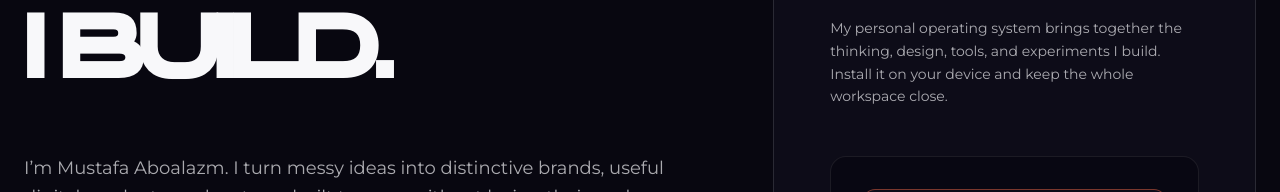
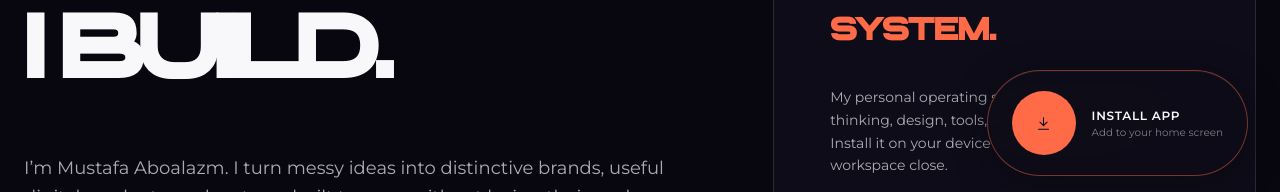
Before and after one commit to 3boalazm/aboalazm-os, a Next.js app: page /developer in a window 1280 px wide. Shown: the part 608-800 px from the top of the page. Built offline with nearby package versions, Linux system fonts and the light colour scheme; no server answers.

Commit message:
Revert unintended developer showcase changes

```diff
--- a/components/pwa/pwa-install-button.tsx
+++ b/components/pwa/pwa-install-button.tsx
@@ -9,7 +9,7 @@ interface InstallPromptEvent extends Event {
   userChoice: Promise<{ outcome: "accepted" | "dismissed"; platform: string }>;
 }
 
-export function PwaInstallButton({ variant = "floating" }: { variant?: "floating" | "inline" }) {
+export function PwaInstallButton() {
   const { lang } = useLang();
   const ar = lang === "ar";
   const buttonRef = useRef<HTMLButtonElement>(null);
@@ -88,8 +88,8 @@ export function PwaInstallButton({ variant = "floating" }: { variant?: "floating
 
   return (
     <div
-      className={variant === "floating" ? "fixed end-4 z-[80] flex flex-col items-end" : "relative flex w-full flex-col items-start"}
-      style={variant === "floating" ? { bottom: "calc(env(safe-area-inset-bottom, 0px) + 1rem)" } : undefined}
+      className="fixed end-4 z-[80] flex flex-col items-end"
+      style={{ bottom: "calc(env(safe-area-inset-bottom, 0px) + 1rem)" }}
     >
       {helpOpen ? (
         <section
@@ -142,22 +142,20 @@ export function PwaInstallButton({ variant = "floating" }: { variant?: "floating
         ref={buttonRef}
         type="button"
         onClick={handleInstall}
-        aria-label={variant === "inline" ? (ar ? "ثبّت Aboalazm OS كتطبيق" : "Install Aboalazm OS as an app") : (ar ? "ثبّت الموقع كتطبيق" : "Install this site as an app")}
+        aria-label={ar ? "ثبّت الموقع كتطبيق" : "Install this site as an app"}
         aria-expanded={helpOpen}
         aria-controls={helpOpen ? "pwa-install-help" : undefined}
-        className={variant === "floating"
-          ? "group inline-flex items-center gap-2 rounded-pill border border-accent/45 bg-surface-1/95 px-3 py-2.5 text-text-primary shadow-card backdrop-blur-xl transition-all duration-200 hover:-translate-y-0.5 hover:border-accent hover:bg-surface-2 focus-visible:outline-2 focus-visible:outline-accent"
-          : "group inline-flex w-full items-center justify-between gap-4 rounded-card border border-accent/45 bg-surface-1 px-4 py-3.5 text-text-primary transition-all duration-200 hover:-translate-y-0.5 hover:border-accent hover:bg-surface-2 focus-visible:outline-2 focus-visible:outline-accent sm:w-auto sm:min-w-[18rem]"}
+        className="group inline-flex items-center gap-2 rounded-pill border border-accent/45 bg-surface-1/95 px-3 py-2.5 text-text-primary shadow-card backdrop-blur-xl transition-all duration-200 hover:-translate-y-0.5 hover:border-accent hover:bg-surface-2 focus-visible:outline-2 focus-visible:outline-accent"
       >
-        <span className={variant === "floating" ? "grid size-8 place-items-center rounded-full bg-accent text-obsidian transition-transform duration-200 group-hover:scale-105" : "grid size-10 shrink-0 place-items-center rounded-full bg-accent text-obsidian transition-transform duration-200 group-hover:scale-105"}>
-          <Icon name="download" size={variant === "floating" ? 17 : 20} />
+        <span className="grid size-8 place-items-center rounded-full bg-accent text-obsidian transition-transform duration-200 group-hover:scale-105">
+          <Icon name="download" size={17} />
         </span>
         <span className="flex flex-col items-start gap-0.5">
           <span className="font-mono text-micro font-semibold uppercase tracking-[0.06em]">
-            {variant === "inline" ? (ar ? "ثبّت Aboalazm OS" : "GET THE OS APP") : (ar ? "ثبّت التطبيق" : "Install app")}
+            {ar ? "ثبّت التطبيق" : "Install app"}
           </span>
           <span className="text-[0.65rem] leading-none text-text-tertiary">
-            {variant === "inline" ? (ar ? "تجربة كاملة من شاشتك الرئيسية" : "A full-screen experience on your device") : (ar ? "أضِفه لشاشتك الرئيسية" : "Add to your home screen")}
+            {ar ? "أضِفه لشاشتك الرئيسية" : "Add to your home screen"}
           </span>
         </span>
       </button>
```
